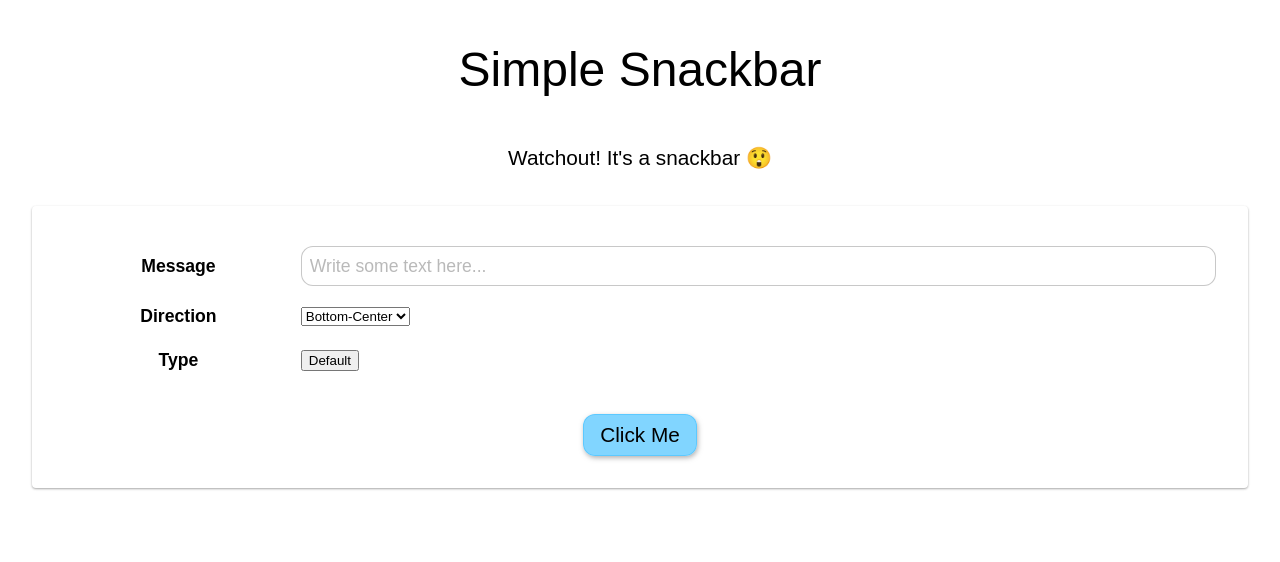
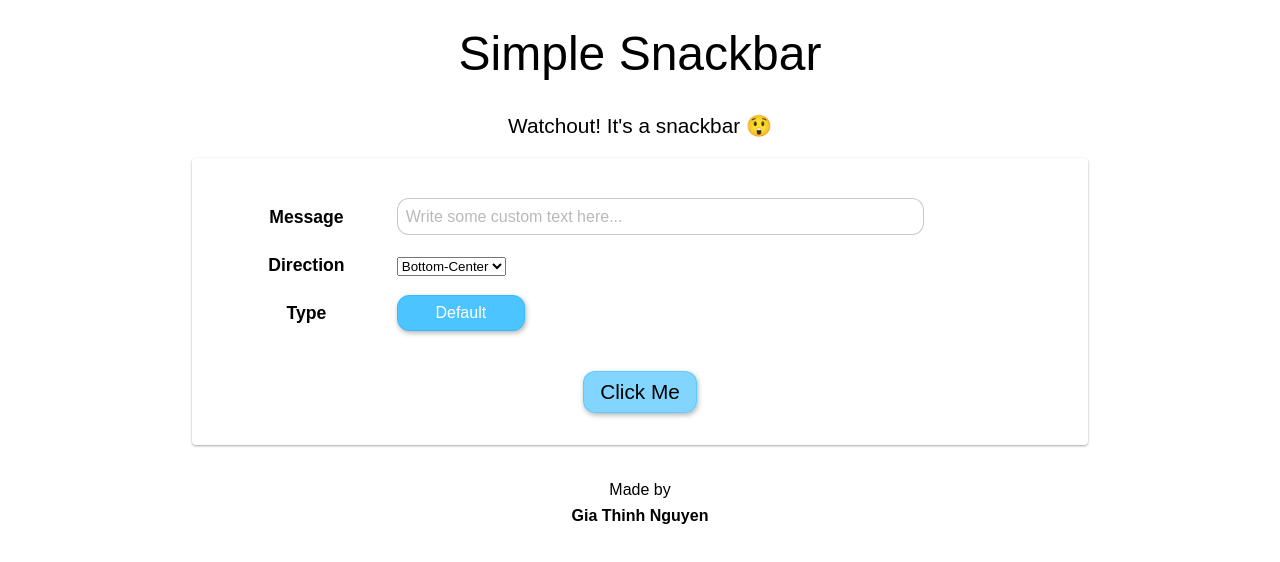
Before and after one commit to g-thinh/simple-snackbar, a React (Create React App) app: page / in a window 1280 px wide. Shown: the top 562 px of the page. Built offline with nearby package versions, Linux system fonts and the light colour scheme.

Commit message:
added footer, button colors, and comments

```diff
--- a/src/App.js
+++ b/src/App.js
@@ -7,11 +7,12 @@ import { toggleSnackbarOpen } from "./redux/uiActions";
 
 function App() {
   const dispatch = useDispatch();
-
   const TYPES = ["default", "success", "warning", "error"];
   const [message, setMessage] = React.useState("");
   const [direction, setDirection] = React.useState("bottom-center");
   const [type, setType] = React.useState("default");
+
+  // ############################ FUNCTIONS ################################
 
   function handleMessage(ev) {
     setMessage(ev.target.value);
@@ -36,10 +37,47 @@ function App() {
 
   function handleSubmit(ev) {
     ev.preventDefault();
-    dispatch(toggleSnackbarOpen(message || `This is a ${type} message!`));
+    dispatch(toggleSnackbarOpen(message || `This is the ${type} message!`));
   }
 
-  React.useEffect(() => {}, [type]);
+  // ########################### BUTTON COLORS ##########################
+
+  let COLORS = {};
+  switch (type) {
+    case "success": {
+      COLORS = {
+        primary: "hsl(147, 57%, 60%)",
+        secondary: "hsl(147, 57%, 55%)",
+      };
+      break;
+    }
+
+    case "warning": {
+      COLORS = {
+        primary: "hsl(47, 100%, 50%)",
+        secondary: "hsl(47, 100%, 45%)",
+      };
+      break;
+    }
+
+    case "error": {
+      COLORS = {
+        primary: "hsl(359, 100%, 70%)",
+        secondary: "hsl(359, 100%, 65%)",
+      };
+      break;
+    }
+
+    default: {
+      COLORS = {
+        primary: "hsl(200, 100%, 65%)",
+        secondary: "hsl(200, 100%, 60%)",
+      };
+      break;
+    }
+  }
+
+  // ############################## COMPONENT #########################
 
   return (
     <Wrapper>
@@ -55,7 +93,7 @@ function App() {
               type="text"
               value={message}
               onChange={handleMessage}
-              placeholder="Write some text here..."
+              placeholder="Write some custom text here..."
             />
           </div>
         </Row>
@@ -75,19 +113,29 @@ function App() {
         <Row>
           <label>Type</label>
           <div>
-            <button type="button" onClick={handleTypeChange}>
+            <TypeButton type="button" onClick={handleTypeChange} color={COLORS}>
               {capitalizeFirstLetter(type)}
-            </button>
+            </TypeButton>
           </div>
         </Row>
         <Button type="submit">Click Me</Button>
       </Content>
-
-      <Snackbar timeout={3000} anchor={direction} type={type} />
+      <Footer>
+        Made by
+        <a href="https://giathinhnguyen.com/" target="_blank" rel="noreferrer">
+          {" "}
+          Gia Thinh Nguyen
+        </a>
+      </Footer>
+      <Snackbar timeout={30000} anchor={direction} type={type} />
       <GlobalStyles />
     </Wrapper>
   );
 }
+
+// ########################################################################
+// ############################### STYLES #################################
+// ########################################################################
 
 const Wrapper = styled.div`
   height: 100vh;
@@ -114,6 +162,10 @@ const Content = styled.form`
   &:hover {
     box-shadow: 0 14px 28px rgba(0, 0, 0, 0.25), 0 10px 10px rgba(0, 0, 0, 0.22);
   }
+
+  @media (min-width: 800px) {
+    width: 70%;
+  }
 `;
 
 const Row = styled.div`
@@ -135,14 +187,13 @@ const Row = styled.div`
   & div {
     flex: 8;
     & input {
-      font-size: 1.1rem;
+      font-size: 1rem;
       line-height: 1.6;
       outline: none;
       border: 1px solid rgba(145, 145, 145, 0.5);
       border-radius: 12px;
-      width: 100%;
+      width: 80%;
       padding: 0.3rem 0.5rem;
-      /* margin-left: 0.5rem; */
       &::placeholder {
         opacity: 0.5;
       }
@@ -153,6 +204,8 @@ const Row = styled.div`
     }
   }
 `;
+
+// ########### HEADER STUFF #############
 
 const Header = styled.div`
   display: flex;
@@ -166,7 +219,7 @@ const Subheader = styled.p`
   font-weight: 400;
   text-align: center;
   font-size: 1.3rem;
-  margin-bottom: 2rem;
+  margin-bottom: 1rem;
 `;
 
 const Title = styled.h1`
@@ -174,8 +227,10 @@ const Title = styled.h1`
   font-family: "Poppins", sans-serif;
   font-size: 3rem;
   font-weight: 100;
-  margin: 2rem;
+  margin: 1rem;
 `;
+
+// #################### BUTTONS ###############
 
 const Button = styled.button`
   text-align: center;
@@ -189,9 +244,52 @@ const Button = styled.button`
   box-shadow: 1px 2px 5px 0px rgba(145, 145, 145, 0.7);
   border-radius: 12px;
   cursor: pointer;
+  outline: none;
+  &:hover {
+    background-color: hsla(200deg, 100%, 60%, 0.7);
+  }
+`;
 
+const TypeButton = styled.button`
+  text-align: center;
+  width: 8rem;
+  height: auto;
+  font-size: 1rem;
+  padding: 0.5rem 1rem;
+  background-color: ${(props) => props.color.primary};
+  color: #fff;
+  border: 1px solid ${(props) => props.color.secondary};
+  box-shadow: 1px 2px 5px 0px rgba(145, 145, 145, 0.7);
+  border-radius: 12px;
+  cursor: pointer;
+  outline: none;
   &:hover {
-    filter: brightness(0.9);
+    background-color: ${(props) => props.color.secondary};
+  }
+`;
+
+// ################ FOOTER ###############
+
+const Footer = styled.div`
+  width: 95%;
+  font-family: "Poppins", sans-serif;
+  font-weight: 400;
+  text-align: center;
+
+  display: flex;
+  flex-direction: column;
+  justify-content: space-between;
+  align-items: center;
+
+  & a {
+    text-decoration: none;
+    color: inherit;
+    font-family: inherit;
+    font-weight: bold;
+
+    &:hover {
+      color: hsla(200deg, 100%, 60%, 1);
+    }
   }
 `;
 
```
